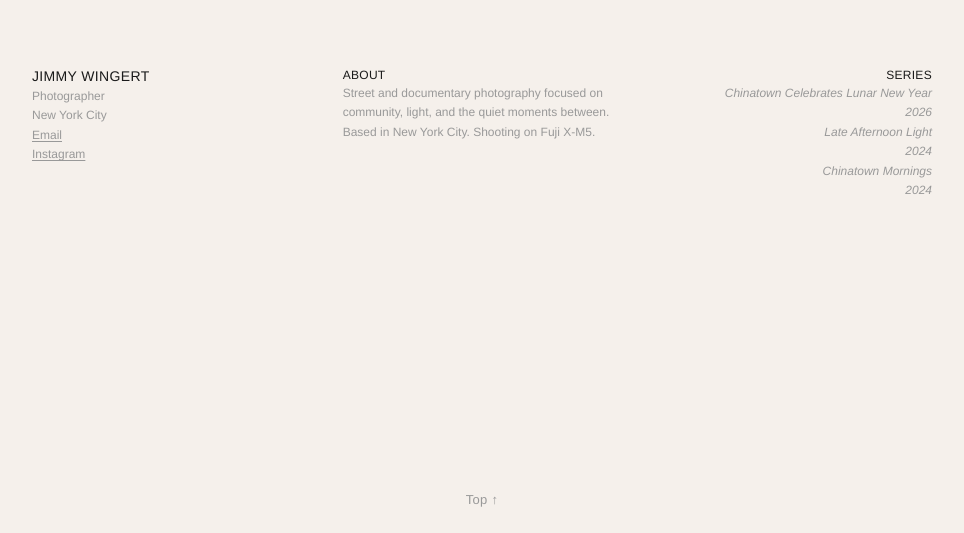
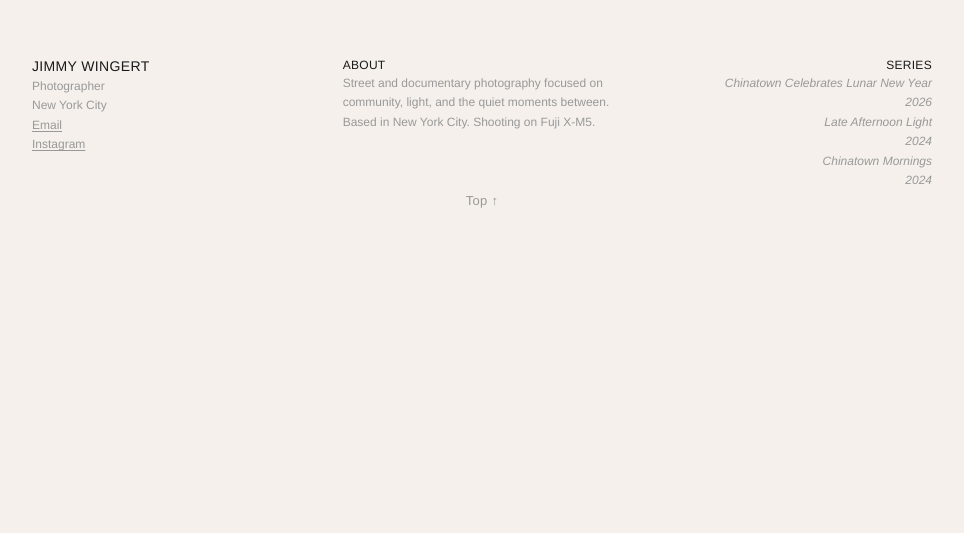
Before and after one commit to JamesWingert/photo-portfolio, a Next.js app: page / in a window 1280 px wide. Shown: the part 4267-4800 px from the top of the page, without its empty margins (158-1122 px from the left). Built offline with nearby package versions, Linux system fonts and the light colour scheme.

Commit message:
fix footer

```diff
--- a/components/FooterCard.tsx
+++ b/components/FooterCard.tsx
@@ -1,7 +1,8 @@
 export function FooterCard() {
   return (
-    <section className="snap-section" style={{ background: "var(--bg)" }}>
-      <div className="grid grid-cols-1 md:grid-cols-3 gap-8 w-full max-w-[900px] px-8 py-12">
+    <section className="snap-section !items-end md:!items-center" style={{ background: "var(--bg)" }}>
+      <div className="w-full max-w-[900px] px-8 py-16 md:py-12">
+        <div className="grid grid-cols-1 md:grid-cols-3 gap-8">
           {/* Column 1 — Info */}
           <div className="space-y-4">
             <p className="text-[14px] font-medium tracking-wide uppercase">Jimmy Wingert</p>
@@ -46,13 +47,14 @@ export function FooterCard() {
           </div>
         </div>
 
-      <button
+        <p
+          className="text-center text-[13px] tracking-wide mt-12 cursor-pointer hover:opacity-70 transition-opacity"
+          style={{ color: "var(--muted)" }}
           onClick={() => window.scrollTo({ top: 0, behavior: "smooth" })}
-        className="absolute bottom-6 left-0 right-0 text-center text-[13px] tracking-wide cursor-pointer hover:opacity-70 transition-opacity"
-        style={{ color: "var(--muted)" }}
         >
           Top ↑
-      </button>
+        </p>
+      </div>
     </section>
   );
 }
```
Lines whose indentation alone changed are shown as unchanged.
